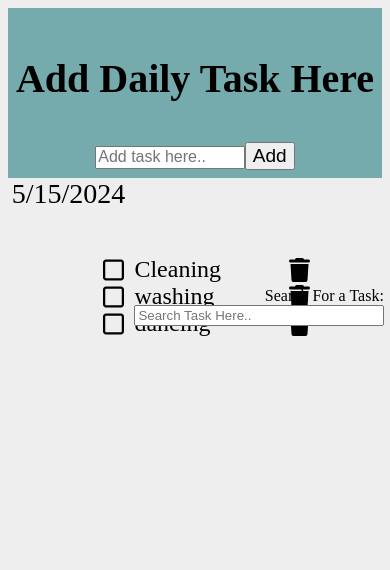
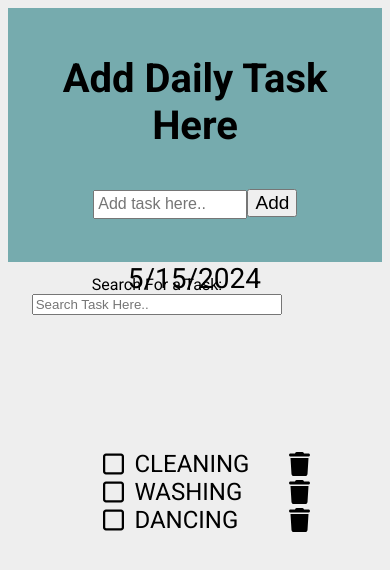
Before and after one commit to ojhaarch2054/TODO_List, a React (Vite) app in the folder TODO/: page / in a window 390 px wide. Shown: the top 570 px of the page. Built offline with nearby package versions, Linux system fonts and the light colour scheme; the HTML template or start-up script is replaced by a standard one.

Commit message:
font imported

```diff
--- a/TODO/src/App.css
+++ b/TODO/src/App.css
@@ -1,5 +1,10 @@
+@import url('https://fonts.googleapis.com/css2?family=Roboto:wght@400;700&display=swap');
+
+
 body{
-    background-color:rgb(238, 238, 238) ;
+    background-color:rgb(238, 238, 238);
+    font-family: 'Roboto', sans-serif;
+
 }
 .Todo{
     margin-top: 0;
@@ -72,3 +77,52 @@ body{
     margin-left: 1%;
 
 }
+
+
+
+@media only screen and (max-width: 820px) {
+    .Lists{
+        margin-top: 10%;
+    }
+    .SearchContainer{
+        top: 19%;
+        margin-right: 2%;
+
+    }
+  }
+  @media only screen and (max-width: 500px) {
+    .Time{
+       margin-left: 32%;
+    }
+    .Lists{
+        margin-top: 35%;
+    }
+    .SearchContainer{
+        top: 32%;
+        margin-right: 18%;
+    }
+    .SearchItem{
+        text-align: center;
+        padding: 1.5%;
+    }
+    .AddTask .InputArea{
+        margin-bottom: 10%;
+        padding: 1%;
+    }
+  }
+
+  @media only screen and (max-width: 376px) {
+    .Time{
+        font-size: 1.5em;
+    }
+    .SearchItem{
+       margin-top: 40%;
+      margin-left: 19%;
+    }
+    .SearchItem input {
+
+    }
+    .AddTask .InputArea{
+        padding: 1%;
+    }
+  }
--- a/TODO/src/components/lists.jsx
+++ b/TODO/src/components/lists.jsx
@@ -31,7 +31,7 @@ const deletedClick = (id) => {
                 <span className="ListItemText"
                     style={{textDecoration: isClicked[list.id] ? 'line-through' : {},
                     }}>
-                    {list.task}
+                    {list.task.toUpperCase()}
                 </span><br />
 
                  <FontAwesomeIcon icon={faTrash} className='TrashIcon' onClick={() => deletedClick(list.id)} />
```
